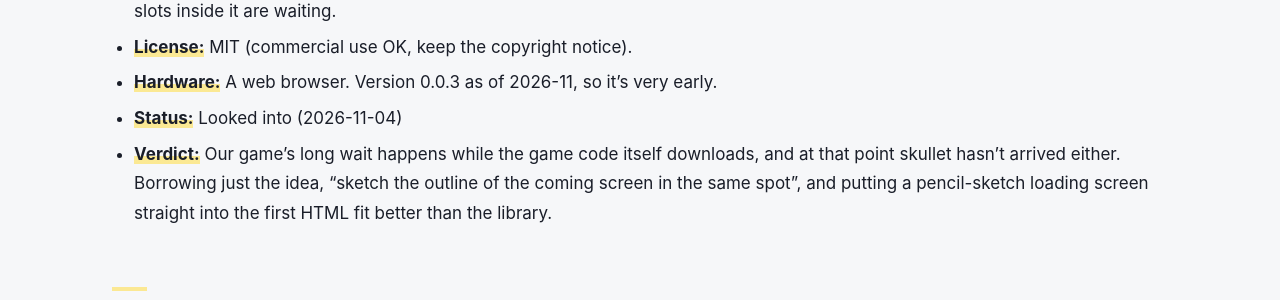
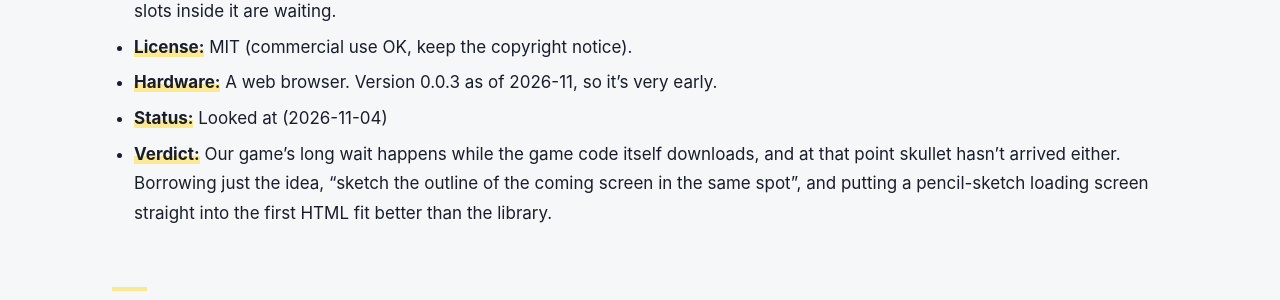
Before and after one commit to wh209302/wh209302.github.io, a Jekyll site: the page built from en/shelf.md, in a window 1280 px wide and 900 px high, scrolled down 6558 px. Shown: the part 152-452 px from the top of the window. Built offline with Jekyll 4.4.1, drawn with Linux system fonts in a browser that asks for light colours; some web fonts are replaced.

Commit message:
기술 서랍 영어판: 상태 표기 맞춤
Co-Authored-By: Claude Opus 5.5 <noreply@anthropic.com>
Claude-Session: https://claude.ai/code/session_01LdZGhV1Vb1icygKxJUXdvE

```diff
--- a/en/shelf.md
+++ b/en/shelf.md
@@ -144,7 +144,7 @@ Things I ran myself in ComfyUI on my PC (12GB of video memory). The test stories
 - **Where it could fit:** Screens full of server-fed slots like lists, cards and profiles, where the app is already running and only a few slots inside it are waiting.
 - **License:** MIT (commercial use OK, keep the copyright notice).
 - **Hardware:** A web browser. Version 0.0.3 as of 2026-11, so it's very early.
-- **Status:** Looked into (2026-11-04)
+- **Status:** Looked at (2026-11-04)
 - **Verdict:** Our game's long wait happens while the game code itself downloads, and at that point skullet hasn't arrived either. Borrowing just the idea, "sketch the outline of the coming screen in the same spot", and putting a pencil-sketch loading screen straight into the first HTML fit better than the library.
 
 ## Game feel
```
